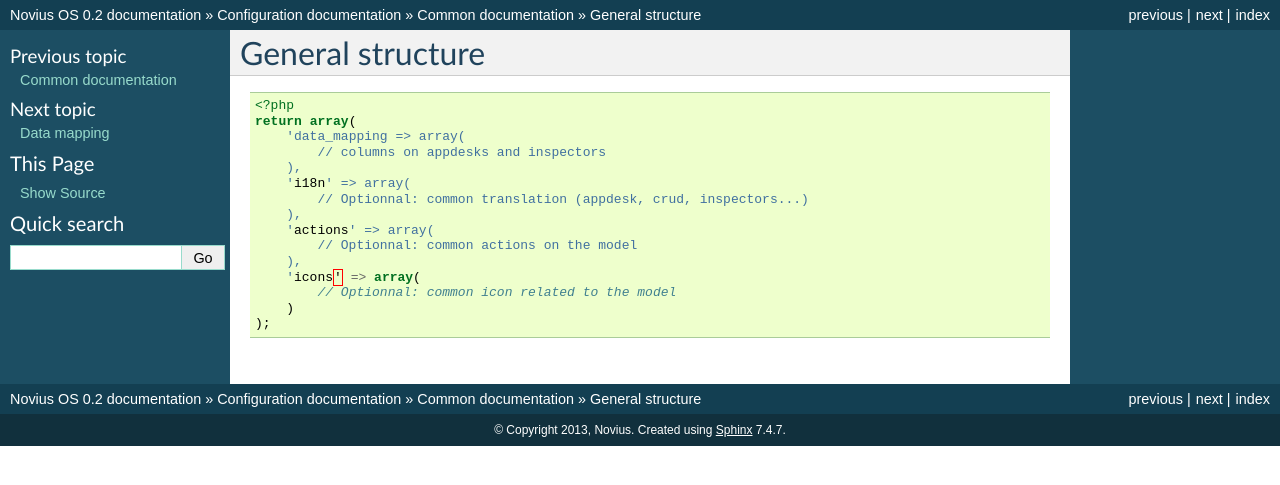
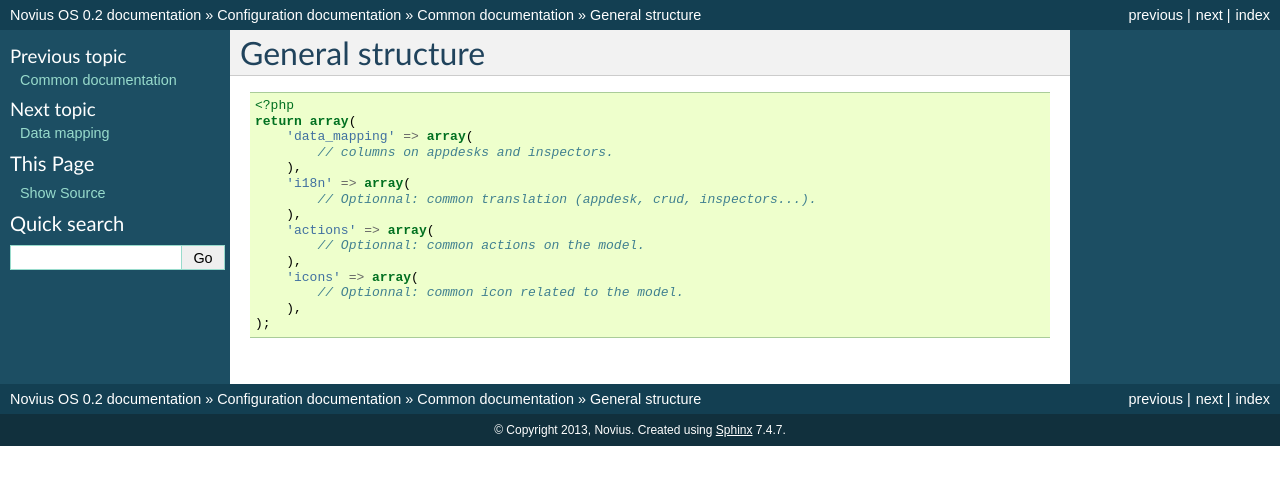
Before and after one commit to vrcAlbert/documentation-api, a Sphinx documentation site: the page built from source/configuration/common/general_structure.rst, in a window 1280 px wide. Shown: the top 485 px of the page. Built offline with Sphinx 7.4.7, drawn with Linux system fonts in a browser that asks for light colours.

Commit message:
updated configuration

```diff
--- a/source/configuration/common/general_structure.rst
+++ b/source/configuration/common/general_structure.rst
@@ -5,16 +5,16 @@ General structure
 
     <?php
     return array(
-        'data_mapping => array(
-            // columns on appdesks and inspectors
+        'data_mapping' => array(
+            // columns on appdesks and inspectors.
         ),
         'i18n' => array(
-            // Optionnal: common translation (appdesk, crud, inspectors...)
+            // Optionnal: common translation (appdesk, crud, inspectors...).
         ),
         'actions' => array(
-            // Optionnal: common actions on the model
+            // Optionnal: common actions on the model.
         ),
         'icons' => array(
-            // Optionnal: common icon related to the model
-        )
+            // Optionnal: common icon related to the model.
+        ),
     );
```
Also changed, not shown: source/configuration/common/data_mapping.rst (line endings or trailing spaces).
